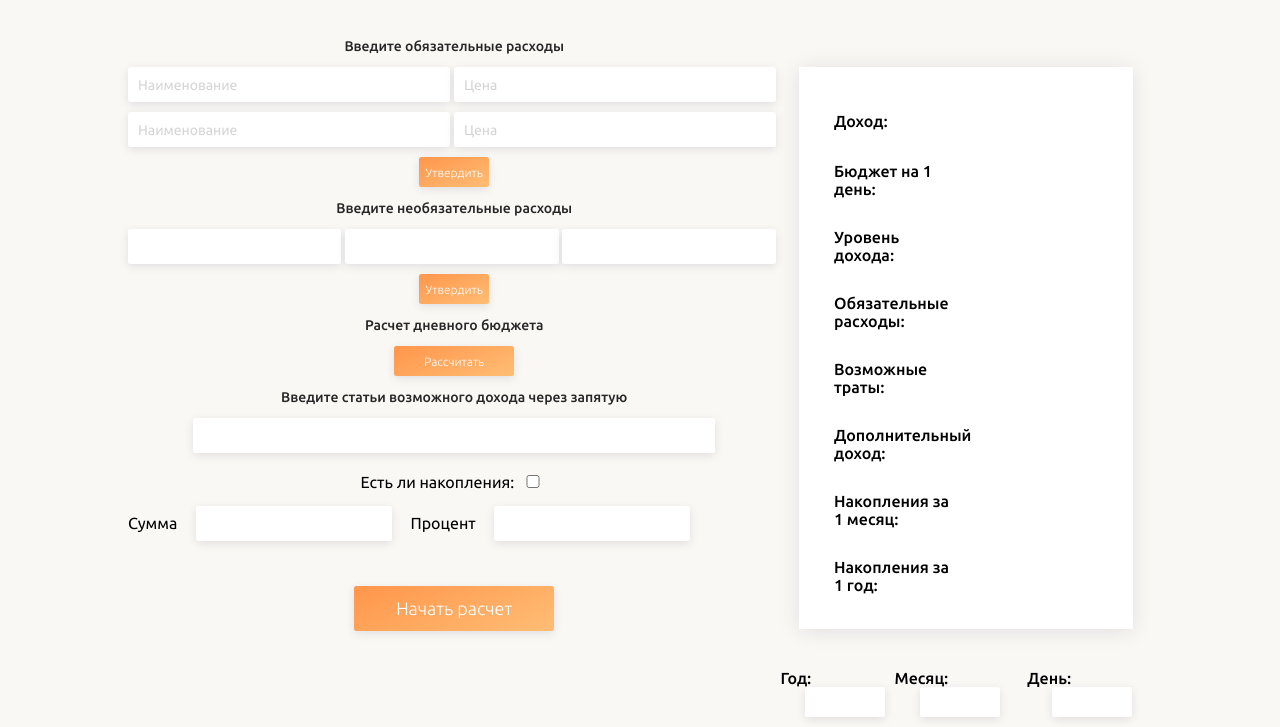
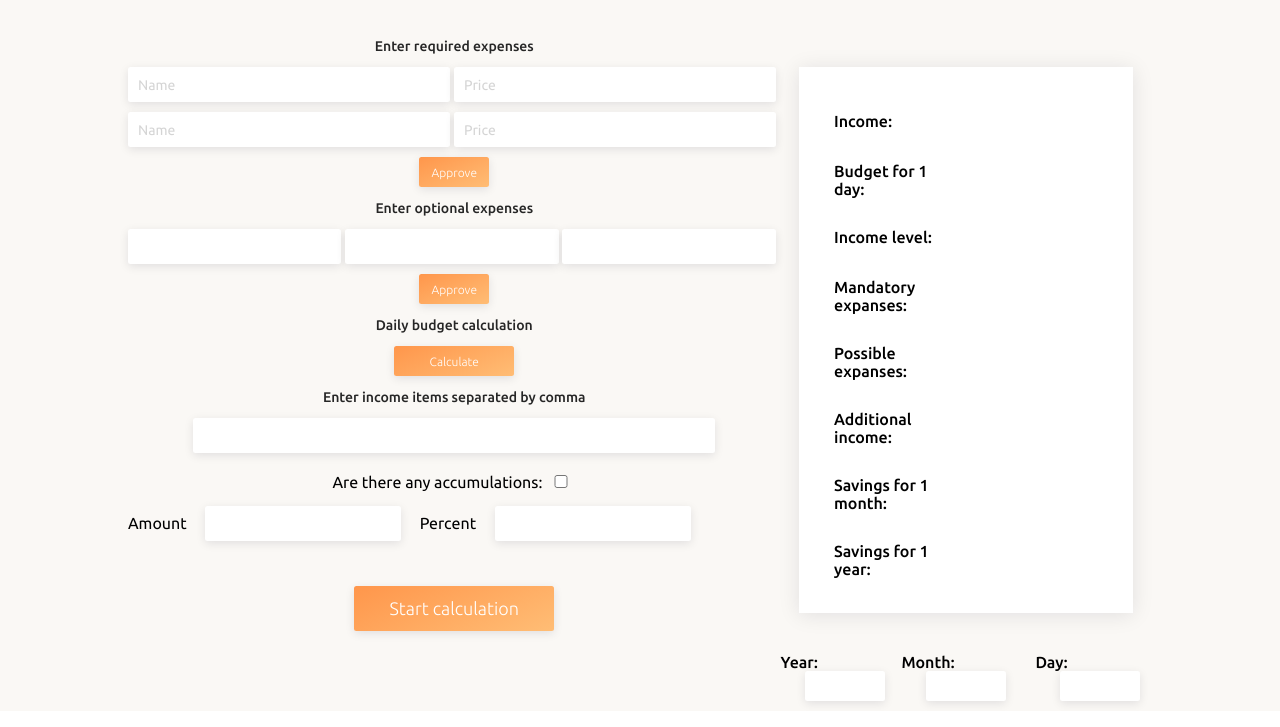
Before and after one commit to GIN1104/daily-budget-calculation, a plain HTML site: page index.html in a window 1280 px wide. Shown: the part 129-856 px from the top of the page. Drawn offline with Linux system fonts and the light colour scheme.

Commit message:
changed into english

```diff
--- a/index.html
+++ b/index.html
@@ -15,78 +15,78 @@
         keeper
     </div>
     <div class="title">
-        Расчет дневного бюджета
+        Daily budget calculation
     </div>
     <div class="main">
         <div class="data">
-            <div class="choose-expenses">Введите обязательные расходы</div>
-            <input class="expenses-item" type="text" id="expenses_1" placeholder="Наименование">
-			<input class="expenses-item" type="text" id="expenses_2" placeholder="Цена">
-			<input class="expenses-item" type="text" id="expenses_3" placeholder="Наименование">
-			<input class="expenses-item" type="text" id="expenses_4" placeholder="Цена">
-            <button class="expenses-item-btn">Утвердить</button>
+            <div class="choose-expenses">Enter required expenses</div>
+            <input class="expenses-item" type="text" id="expenses_1" placeholder="Name">
+			<input class="expenses-item" type="text" id="expenses_2" placeholder="Price">
+			<input class="expenses-item" type="text" id="expenses_3" placeholder="Name">
+			<input class="expenses-item" type="text" id="expenses_4" placeholder="Price">
+            <button class="expenses-item-btn">Approve</button>
 
-            <div class="optionalexpenses">Введите необязательные расходы</div>
+            <div class="optionalexpenses">Enter optional expenses</div>
 			<input class="optionalexpenses-item" type="text" id="optionalexpenses_1">
 			<input class="optionalexpenses-item" type="text" id="optionalexpenses_2">
 			<input class="optionalexpenses-item" type="text" id="optionalexpenses_3">
-            <button class="optionalexpenses-btn">Утвердить</button>
+            <button class="optionalexpenses-btn">Approve</button>
 
-            <div class="count-budget">Расчет дневного бюджета</div>
-            <button class="count-budget-btn">Рассчитать</button>
+            <div class="count-budget">Daily budget calculation</div>
+            <button class="count-budget-btn">Calculate</button>
 
-            <div class="choose-income-label">Введите статьи возможного дохода через запятую</div>
+            <div class="choose-income-label">Enter income items separated by comma</div>
             <input class="choose-income" type="text" id="income">
 
-            <div class="checksavings">Есть ли накопления:
+            <div class="checksavings">Are there any accumulations:
                 <input id="savings" type="checkbox" />
             </div>
-            <label for="sum">Сумма</label>
+            <label for="sum">Amount</label>
 			<input class="choose-sum" id="sum" type="text">
-			<label for="percent">Процент</label>
+			<label for="percent">Percent</label>
             <input class="choose-percent" id="percent" type="text">
 
             <div class="open">
-                <button class="start" id="start">Начать расчет</button>
+                <button class="start" id="start">Start calculation</button>
             </div>
         </div>
         <div class="result">
             <div class="result-table">
-                <div class="budget">Доход: </div>
+                <div class="budget">Income: </div>
                 <div class="budget-value"></div>
 
-                <div class="daybudget">Бюджет на 1 день: </div>
+                <div class="daybudget">Budget for 1 day: </div>
                 <div class="daybudget-value"></div>
 
-                <div class="level">Уровень дохода: </div>
+                <div class="level">Income level: </div>
                 <div class="level-value"></div>
 
-                <div class="expenses">Обязательные расходы: </div>
+                <div class="expenses">Mandatory expanses: </div>
                 <div class="expenses-value"></div>
 
-                <div class="optionalexpenses">Возможные траты: </div>
+                <div class="optionalexpenses">Possible expanses: </div>
                 <div class="optionalexpenses-value"></div>
 
-                <div class="income">Дополнительный доход: </div>
+                <div class="income">Additional income: </div>
                 <div class="income-value"></div>
 
-                <div class="monthsavings">Накопления за 1 месяц:</div>
+                <div class="monthsavings">Savings for 1 month:</div>
                 <div class="monthsavings-value"></div>
 
-                <div class="yearsavings">Накопления за 1 год:</div>
+                <div class="yearsavings">Savings for 1 year:</div>
                 <div class="yearsavings-value"></div>
             </div>
             <div class="time-data">
                 <div class="year">
-                    Год:
+                    Year:
                     <input class="year-value" type="text" readonly>
                 </div>
                 <div class="month">
-                    Месяц:
+                    Month:
                     <input class="month-value" type="text" readonly>
                 </div>
                 <div class="day">
-                    День:
+                    Day:
                     <input class="day-value" type="text" readonly>
                 </div>
             </div>
--- a/js/main.js
+++ b/js/main.js
@@ -102,16 +102,16 @@ btnCountBudget.addEventListener('click', function(){
         daybudget.textContent = appData.moneyPerDay;
 
         if(appData.moneyPerDay <= 100){
-            level.textContent = "Minimalnij uroven dostatka";
+            level.textContent =  "Minimum level of sufficiency";
         } else if(appData.moneyPerDay > 100 && appData.moneyPerDay < 2000){
-            level.textContent = "Srednij uroven dostatka";
+            level.textContent = "Middle level of sufficiency";
         } else if(appData.moneyPerDay >= 2000){
-            level.textContent = "Visokij uroven dostatka";
+            level.textContent = "High level of sufficiency";
         }else{
-            level.textContent = "Chto to poshlo ne tak!!!";
+            level.textContent = "Something went wrong!!!";
     };
 }else{
-    daybudget.textContent = "Chto to poshlo ne tak!!!";
+    daybudget.textContent = "Something went wrong!!!";
 }
 });
 
```
